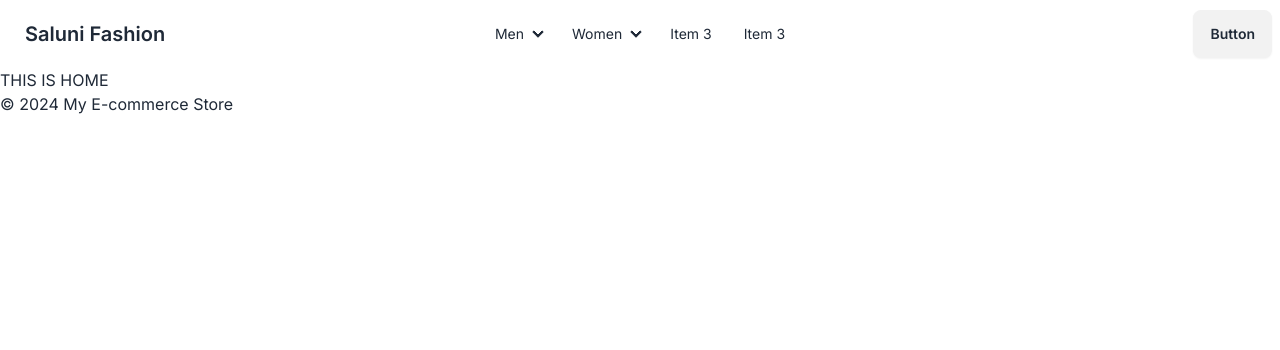
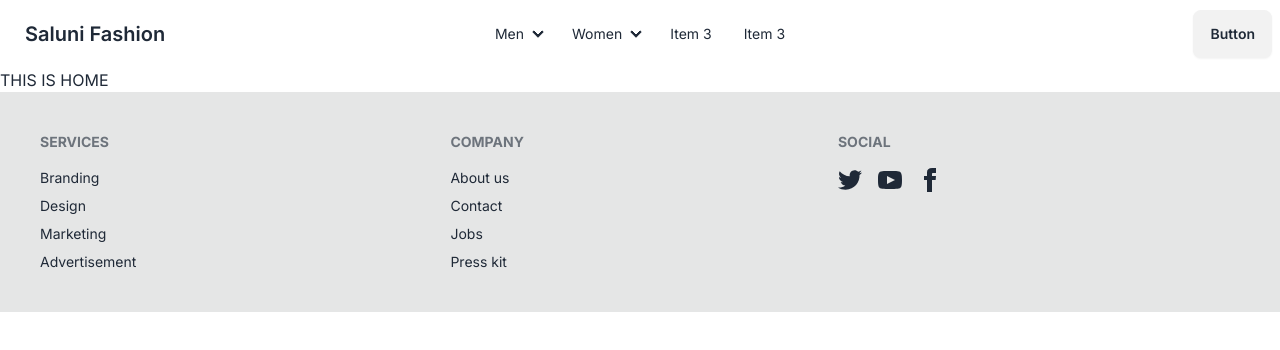
Before and after one commit to BhathiyaPrasad/my-ecommerce-store, a Next.js app: page / in a window 1280 px wide. Shown: the top 350 px of the page. Built offline with nearby package versions, Linux system fonts and the light colour scheme.

Commit message:
footer added

```diff
--- a/components/common/Footer.tsx
+++ b/components/common/Footer.tsx
@@ -2,9 +2,60 @@
 import React from 'react';
 
 const Footer = () => (
-  <footer>
-    <p>&copy; 2024 My E-commerce Store</p>
-  </footer>
+  <footer className="footer bg-base-300 text-base-content p-10">
+  <nav>
+    <h6 className="footer-title">Services</h6>
+    <a className="link link-hover">Branding</a>
+    <a className="link link-hover">Design</a>
+    <a className="link link-hover">Marketing</a>
+    <a className="link link-hover">Advertisement</a>
+  </nav>
+  <nav>
+    <h6 className="footer-title">Company</h6>
+    <a className="link link-hover">About us</a>
+    <a className="link link-hover">Contact</a>
+    <a className="link link-hover">Jobs</a>
+    <a className="link link-hover">Press kit</a>
+  </nav>
+  <nav>
+    <h6 className="footer-title">Social</h6>
+    <div className="grid grid-flow-col gap-4">
+      <a>
+        <svg
+          xmlns="http://www.w3.org/2000/svg"
+          width="24"
+          height="24"
+          viewBox="0 0 24 24"
+          className="fill-current">
+          <path
+            d="M24 4.557c-.883.392-1.832.656-2.828.775 1.017-.609 1.798-1.574 2.165-2.724-.951.564-2.005.974-3.127 1.195-.897-.957-2.178-1.555-3.594-1.555-3.179 0-5.515 2.966-4.797 6.045-4.091-.205-7.719-2.165-10.148-5.144-1.29 2.213-.669 5.108 1.523 6.574-.806-.026-1.566-.247-2.229-.616-.054 2.281 1.581 4.415 3.949 4.89-.693.188-1.452.232-2.224.084.626 1.956 2.444 3.379 4.6 3.419-2.07 1.623-4.678 2.348-7.29 2.04 2.179 1.397 4.768 2.212 7.548 2.212 9.142 0 14.307-7.721 13.995-14.646.962-.695 1.797-1.562 2.457-2.549z"></path>
+        </svg>
+      </a>
+      <a>
+        <svg
+          xmlns="http://www.w3.org/2000/svg"
+          width="24"
+          height="24"
+          viewBox="0 0 24 24"
+          className="fill-current">
+          <path
+            d="M19.615 3.184c-3.604-.246-11.631-.245-15.23 0-3.897.266-4.356 2.62-4.385 8.816.029 6.185.484 8.549 4.385 8.816 3.6.245 11.626.246 15.23 0 3.897-.266 4.356-2.62 4.385-8.816-.029-6.185-.484-8.549-4.385-8.816zm-10.615 12.816v-8l8 3.993-8 4.007z"></path>
+        </svg>
+      </a>
+      <a>
+        <svg
+          xmlns="http://www.w3.org/2000/svg"
+          width="24"
+          height="24"
+          viewBox="0 0 24 24"
+          className="fill-current">
+          <path
+            d="M9 8h-3v4h3v12h5v-12h3.642l.358-4h-4v-1.667c0-.955.192-1.333 1.115-1.333h2.885v-5h-3.808c-3.596 0-5.192 1.583-5.192 4.615v3.385z"></path>
+        </svg>
+      </a>
+    </div>
+  </nav>
+</footer>
 );
 
 export default Footer;
```
